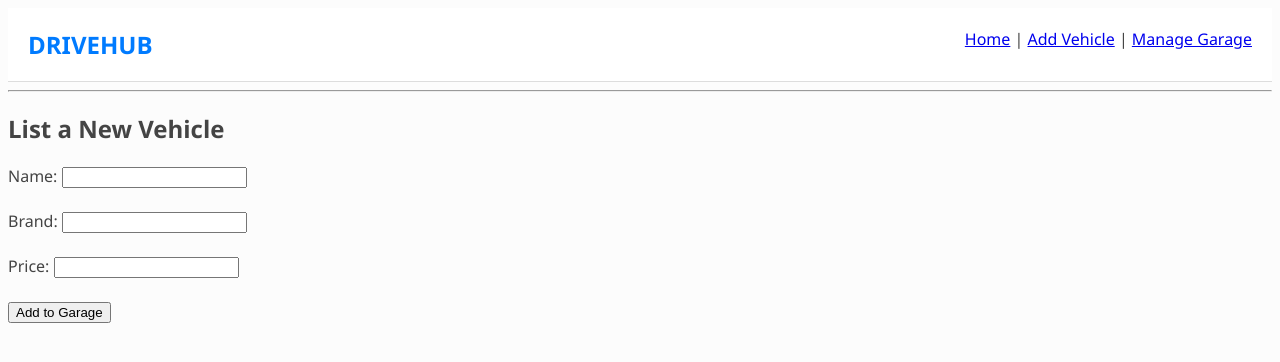
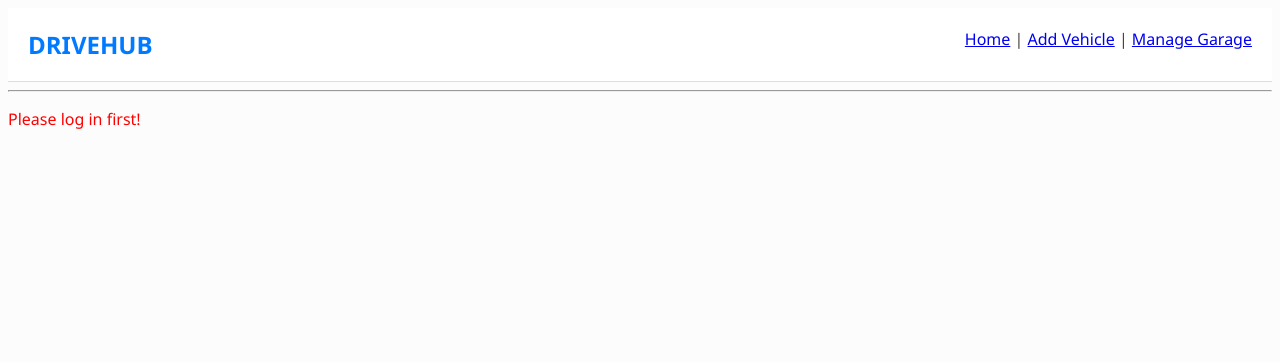
Before and after one commit to RaviinduSomassiri/DriveHub, a PHP site: page /add_car.php in a window 1280 px wide. Shown: the top 362 px of the page. Run offline with PHP 8.4, Linux system fonts and the light colour scheme.

Commit message:
updated add_car.php
my code

```diff
--- a/add_car.php
+++ b/add_car.php
@@ -1,27 +1,65 @@
 <?php
-include 'config.php'; // The brain
-include 'header.php'; // The look
-?>
+session_start();
+include 'config.php';
+include 'header.php';
 
-<h2>List a New Vehicle</h2>
-<form method="POST">
-    Name: <input type="text" name="v_name" required><br><br>
-    Brand: <input type="text" name="v_brand" required><br><br>
-    Price: <input type="number" name="v_price" required><br><br>
-    <button type="submit" name="save">Add to Garage</button>
-</form>
+// Check if user is logged in
+if(!isset($_SESSION['user_id'])){
+    echo "<p style='color:red;'>Please log in first!</p>";
+    exit;
+}
 
-<?php
-if(isset($_POST['save'])) {
+$user_id = $_SESSION['user_id'];
+$message = "";
+
+// Handle form submission
+if(isset($_POST['save'])){
     $name = $_POST['v_name'];
     $brand = $_POST['v_brand'];
     $price = $_POST['v_price'];
+    $year = $_POST['v_year'];
+    $category = $_POST['v_category'];
+    $fuel = $_POST['v_fuel'];
+    $mileage = $_POST['v_mileage'];
 
-    // This is the SQL command to "Add" to the database (Web 7)
-    $sql = "INSERT INTO vehicles (vehicle_name, brand, price) VALUES ('$name', '$brand', '$price')";
+    // Prepared statement to prevent SQL injection
+    $stmt = $conn->prepare("INSERT INTO vehicles (user_id, vehicle_name, brand, price, year_made, category, fuel_type, mileage) VALUES (?, ?, ?, ?, ?, ?, ?, ?)");
+    $stmt->bind_param("issdisis", $user_id, $name, $brand, $price, $year, $category, $fuel, $mileage);
 
-    if(mysqli_query($conn, $sql)) {
-        echo "<p style='color:green;'>Car added successfully!</p>";
+    if($stmt->execute()){
+        $message = "<p style='color:green;'>Vehicle added successfully!</p>";
+    } else {
+        $message = "<p style='color:red;'>Error: " . $stmt->error . "</p>";
     }
+    $stmt->close();
 }
 ?>
+
+<div class="form-container" style="max-width:600px; margin:20px auto; padding:20px; background:white; box-shadow:0 4px 8px rgba(0,0,0,0.05); border-radius:8px;">
+    <h2>Add a New Vehicle</h2>
+    <?php if($message) echo $message; ?>
+    <form method="POST">
+        <label>Vehicle Name:</label><br>
+        <input type="text" name="v_name" required><br><br>
+
+        <label>Brand:</label><br>
+        <input type="text" name="v_brand" required><br><br>
+
+        <label>Price ($):</label><br>
+        <input type="number" name="v_price" step="0.01" required><br><br>
+
+        <label>Year:</label><br>
+        <input type="number" name="v_year" min="1900" max="2100" required><br><br>
+
+        <label>Category:</label><br>
+        <input type="text" name="v_category"><br><br>
+
+        <label>Fuel Type:</label><br>
+        <input type="text" name="v_fuel"><br><br>
+
+        <label>Mileage:</label><br>
+        <input type="number" name="v_mileage" min="0"><br><br>
+
+        <button type="submit" name="save" style="background:#007bff; color:white; padding:10px 20px; border:none; border-radius:5px; cursor:pointer;">Add Vehicle</button>
+    </form>
+</div>
```
